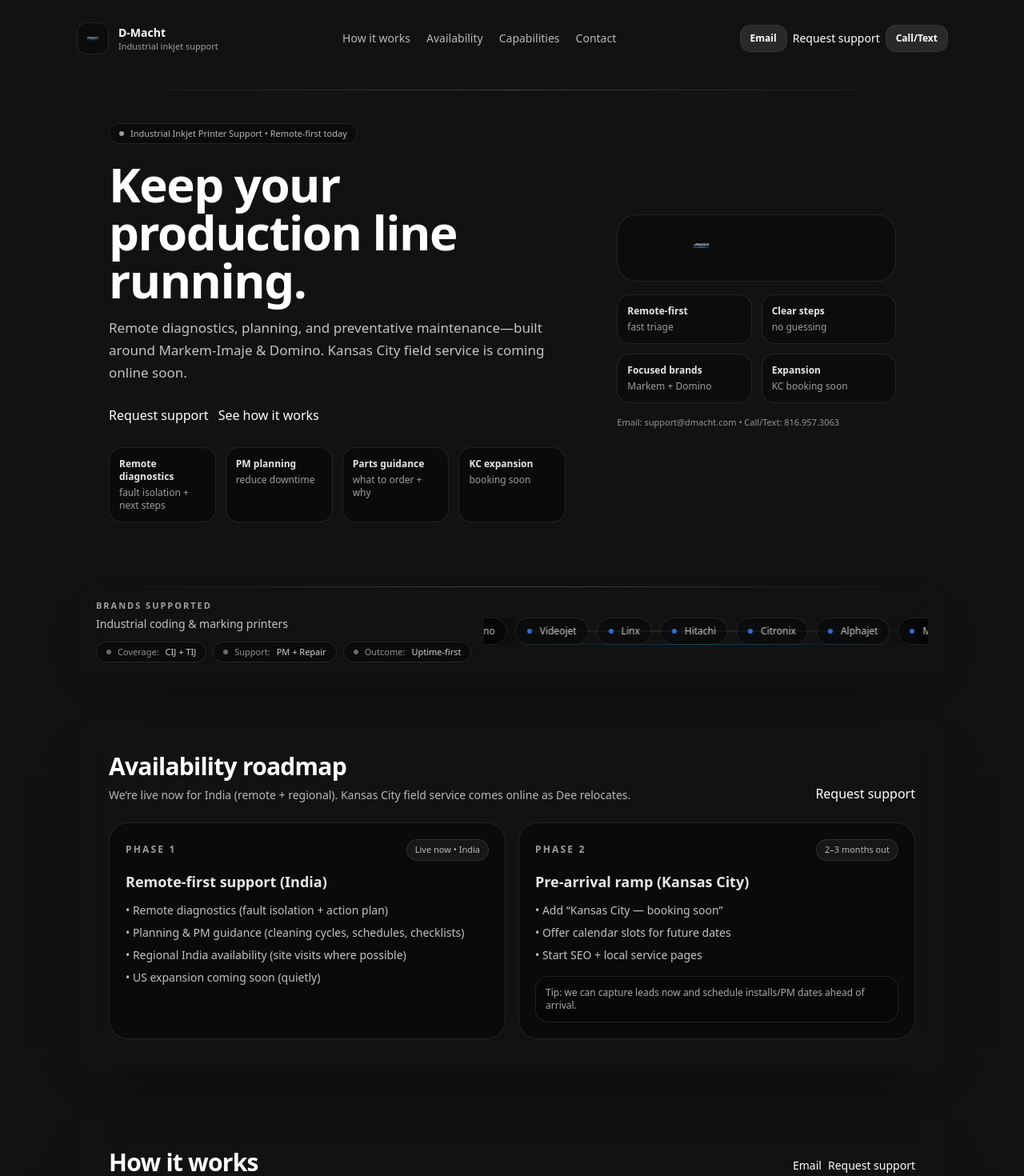
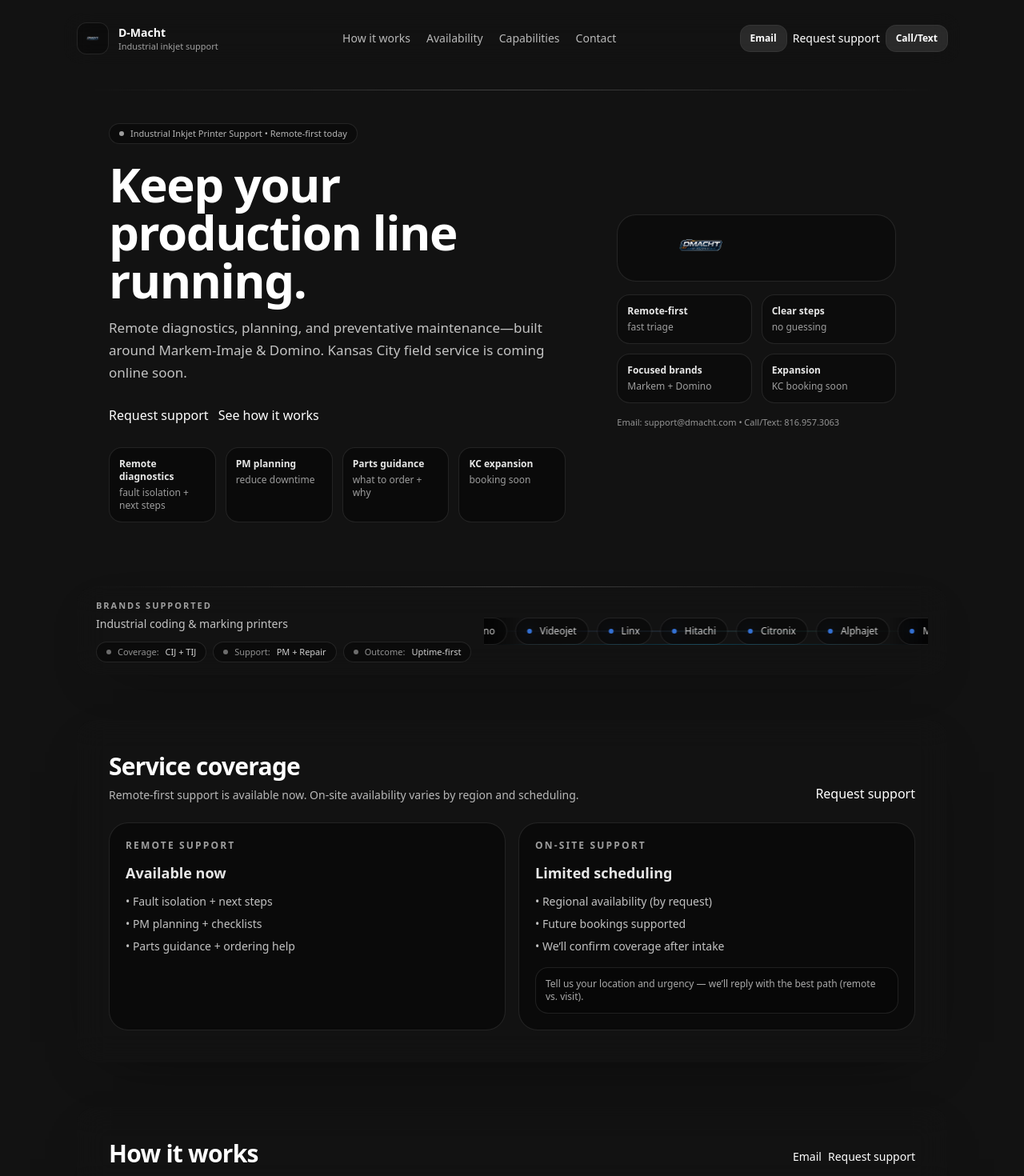
Before and after one commit to ReNewTechSolutions/dmacht, a Next.js app: page / in a window 1280 px wide. Shown: the top 1470 px of the page at 80% size. Built offline with nearby package versions, Linux system fonts and the light colour scheme.

Commit message:
Fix hero logo sizing + make availability section user-facing

```diff
--- a/src/app/HomeClient.tsx
+++ b/src/app/HomeClient.tsx
@@ -179,16 +179,15 @@
           <BrandStrip />
         </div>
 
-        {/* AVAILABILITY ROADMAP */}
         <section id="availability" className="mt-10 md:mt-14 reveal">
   <div className="glass trace rounded-3xl p-6 md:p-10">
     <div className="flex flex-col gap-3 md:flex-row md:items-end md:justify-between">
       <div>
         <h2 className="text-2xl font-semibold tracking-tight md:text-3xl">
-                  Availability roadmap
+          Service coverage
         </h2>
         <p className="mt-2 max-w-2xl text-sm text-white/70">
-                  We’re live now for India (remote + regional). Kansas City field service comes online as Dee relocates.
+          Remote-first support is available now. On-site availability varies by region and scheduling.
         </p>
       </div>
 
@@ -198,52 +197,35 @@
     </div>
 
     <div className="mt-6 grid gap-4 md:grid-cols-2">
-              {/* Phase 1 */}
       <div className="rounded-3xl border border-white/10 bg-black/40 p-5">
-                <div className="flex items-center justify-between">
         <div className="text-xs font-semibold uppercase tracking-[0.18em] text-white/60">
-                    Phase 1
+          Remote support
         </div>
-                  <span className="rounded-full border border-white/10 bg-white/5 px-2.5 py-1 text-[11px] text-white/70">
-                    Live now • India
-                  </span>
+        <div className="mt-3 text-lg font-semibold text-white/90">
+          Available now
         </div>
-
-                <div className="mt-3 text-lg font-semibold text-white/90">
-                  Remote-first support (India)
-                </div>
-
         <ul className="mt-3 space-y-2 text-sm text-white/75">
-                  <li>• Remote diagnostics (fault isolation + action plan)</li>
-                  <li>• Planning &amp; PM guidance (cleaning cycles, schedules, checklists)</li>
-                  <li>• Regional India availability (site visits where possible)</li>
-                  <li>• US expansion coming soon (quietly)</li>
+          <li>• Fault isolation + next steps</li>
+          <li>• PM planning + checklists</li>
+          <li>• Parts guidance + ordering help</li>
         </ul>
       </div>
 
-              {/* Phase 2 */}
       <div className="rounded-3xl border border-white/10 bg-black/40 p-5">
-                <div className="flex items-center justify-between">
         <div className="text-xs font-semibold uppercase tracking-[0.18em] text-white/60">
-                    Phase 2
+          On-site support
         </div>
-                  <span className="rounded-full border border-white/10 bg-white/5 px-2.5 py-1 text-[11px] text-white/70">
-                    2–3 months out
-                  </span>
+        <div className="mt-3 text-lg font-semibold text-white/90">
+          Limited scheduling
         </div>
-
-                <div className="mt-3 text-lg font-semibold text-white/90">
-                  Pre-arrival ramp (Kansas City)
-                </div>
-
         <ul className="mt-3 space-y-2 text-sm text-white/75">
-                  <li>• Add “Kansas City — booking soon”</li>
-                  <li>• Offer calendar slots for future dates</li>
-                  <li>• Start SEO + local service pages</li>
+          <li>• Regional availability (by request)</li>
+          <li>• Future bookings supported</li>
+          <li>• We’ll confirm coverage after intake</li>
         </ul>
 
         <div className="mt-4 rounded-2xl border border-white/10 bg-black/30 p-3 text-xs text-white/65">
-                  Tip: we can capture leads now and schedule installs/PM dates ahead of arrival.
+          Tell us your location and urgency — we’ll reply with the best path (remote vs. visit).
         </div>
       </div>
     </div>
--- a/src/components/BrandLogo.tsx
+++ b/src/components/BrandLogo.tsx
@@ -8,6 +8,12 @@
   /** "wide" = full wordmark, "mark" = compact square treatment */
   mode?: "wide" | "mark";
   className?: string;
+
+  /**
+   * If your PNG has extra padding, this zoom makes the visible mark larger.
+   * Defaults are tuned for your current dmacht-logo.png padding.
+   */
+  zoom?: number;
 };
 
 export default function BrandLogo({
@@ -15,10 +21,11 @@
   variant = "nav",
   mode = "wide",
   className = "",
+  zoom,
 }: Props) {
   const isNav = variant === "nav";
 
-  // Sizes tuned so the logo isn't “tiny”
+  // Layout boxes (your sizing is good)
   const wideSize = isNav
     ? "h-8 w-[150px] md:h-9 md:w-[170px]"
     : "h-16 w-[320px] md:h-20 md:w-[420px]";
@@ -27,11 +34,28 @@
     ? "h-10 w-10 md:h-11 md:w-11"
     : "h-16 w-16 md:h-20 md:w-20";
 
+  // Default zoom tuned to compensate for transparent padding in the PNG
+  const z =
+    zoom ??
+    (mode === "wide"
+      ? isNav
+        ? 2.6
+        : 2.3
+      : isNav
+        ? 2.2
+        : 2.0);
+
+  const frame =
+    mode === "mark"
+      ? "rounded-2xl bg-white/5 ring-1 ring-white/12 shadow-[0_0_0_1px_rgba(255,255,255,0.06)_inset]"
+      : "";
+
   return (
     <span
       className={[
-        "relative inline-flex items-center justify-center",
+        "relative inline-flex items-center justify-center overflow-hidden",
         mode === "wide" ? wideSize : markSize,
+        frame,
         className,
       ].join(" ")}
       aria-label="D-Macht"
@@ -50,7 +74,9 @@
               ? "44px"
               : "80px"
         }
-        className="object-contain"
+        // Key change: scale the image inside the box to overcome PNG padding
+        className="object-contain origin-center"
+        style={{ transform: `scale(${z})` }}
       />
     </span>
   );
```
Lines whose indentation alone changed are shown as unchanged.
